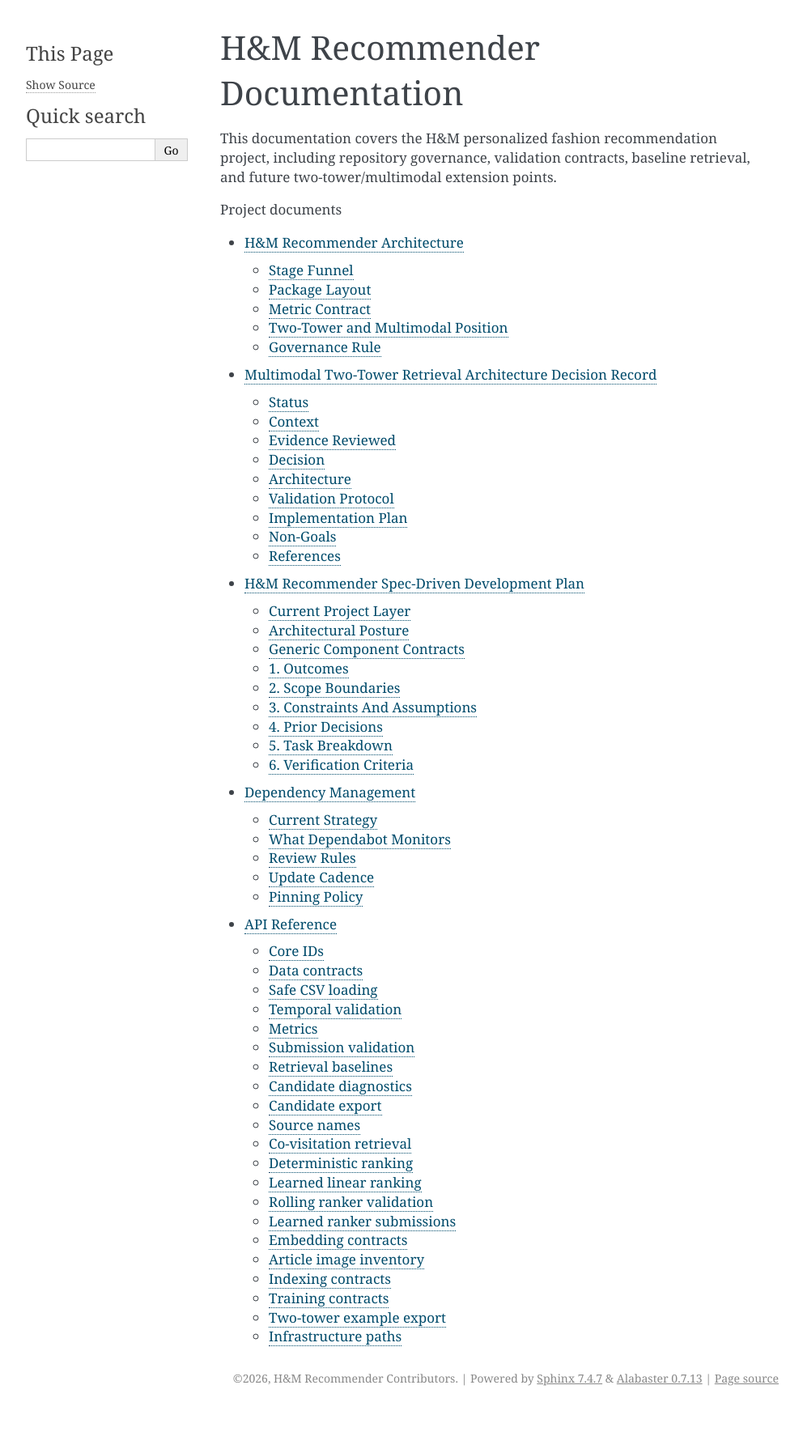
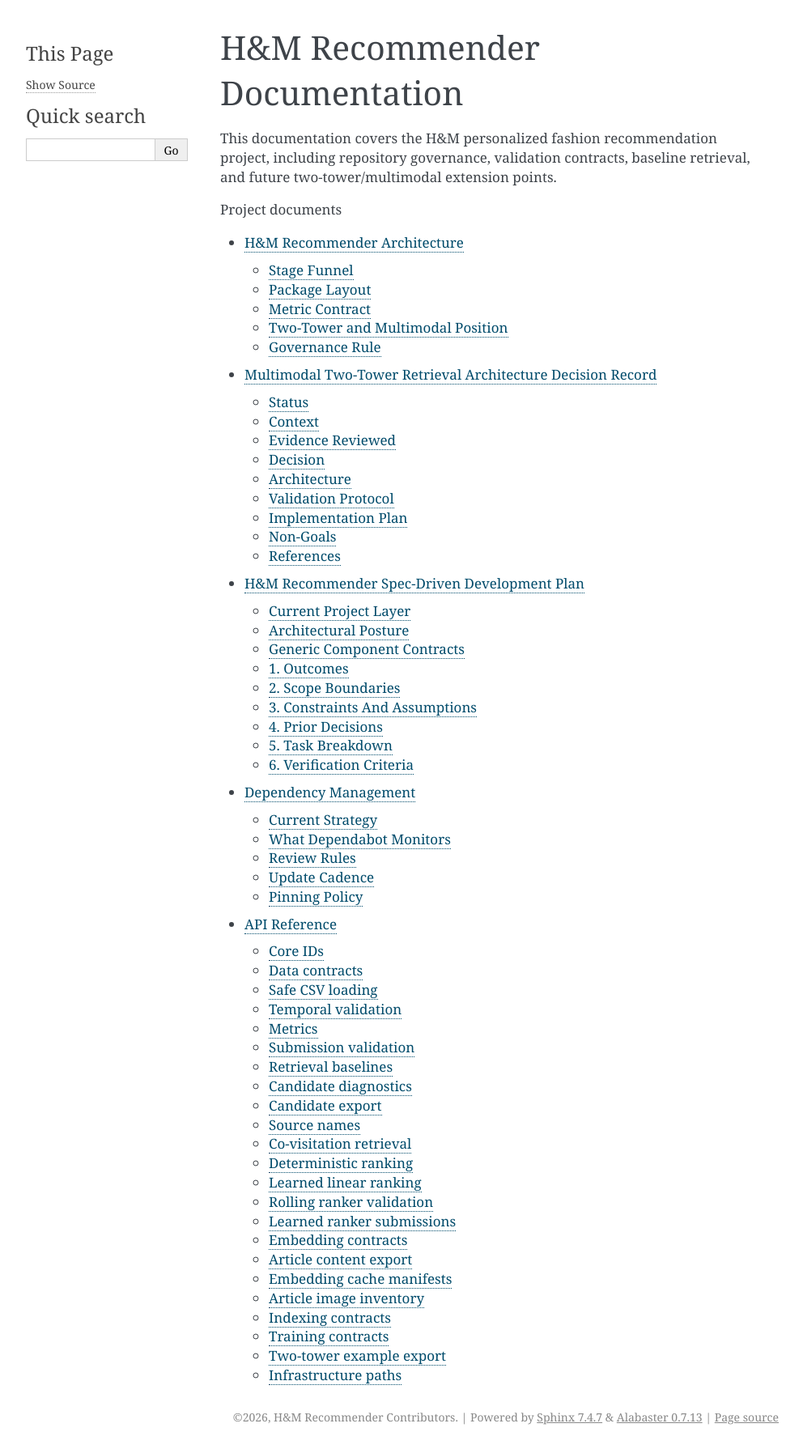
Before and after one commit to dfbustosus/hm-two-tower-recsys, a Sphinx documentation site: the page built from docs/index.rst, in a window 1280 px wide. Shown: the whole page at 81% size, without its empty margins (148-1140 px from the left). Built offline with Sphinx 7.4.7, drawn with Linux system fonts in a browser that asks for light colours; before the commit the page ends 1742 px from its top, so only the background shows below that.

```diff
--- a/docs/api.rst
+++ b/docs/api.rst
@@ -97,6 +97,18 @@ Embedding contracts
 .. automodule:: hm_recsys.embeddings.contracts
    :members:
 
+Article content export
+----------------------
+
+.. automodule:: hm_recsys.embeddings.article_content
+   :members:
+
+Embedding cache manifests
+-------------------------
+
+.. automodule:: hm_recsys.embeddings.cache_manifest
+   :members:
+
 Article image inventory
 -----------------------
 
```
